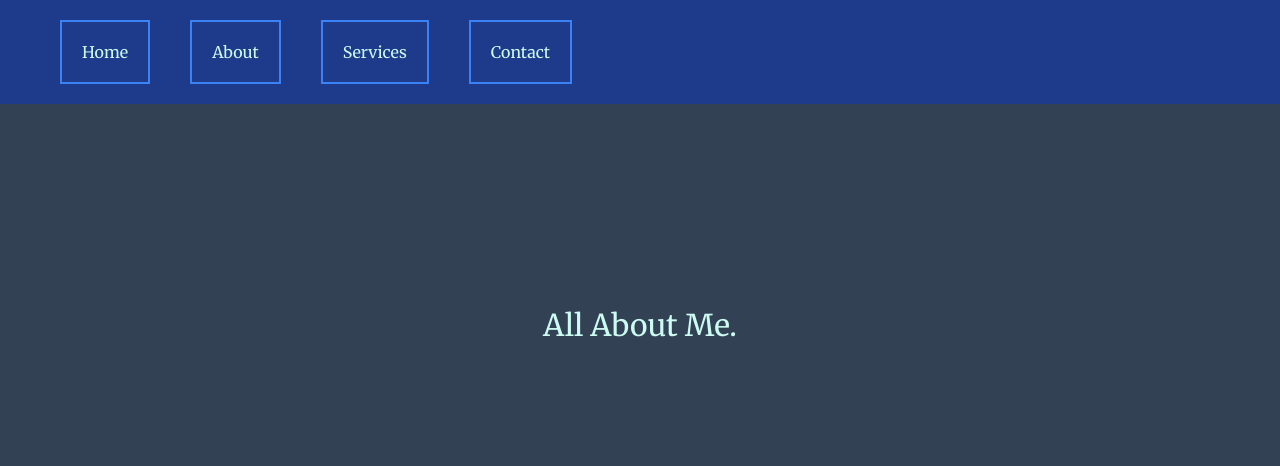
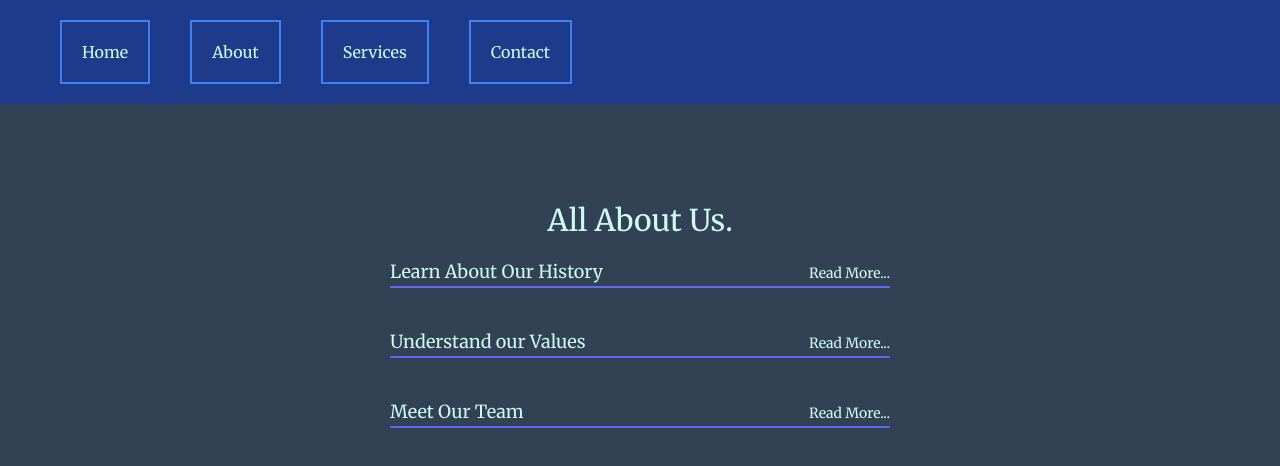
Before and after one commit to ybot1122/playground, a Next.js app in the folder app-route-tutorial/: page /about in a window 1280 px wide. Shown: the top 466 px of the page. Built offline with nearby package versions, Linux system fonts and the light colour scheme.

Commit message:
dynamic routes:

```diff
--- /dev/null
+++ b/app-route-tutorial/src/app/about/[articleId]/page.tsx
@@ -0,0 +1,10 @@
+import Container from "@/components/Container";
+
+export default async function Page({
+  params,
+}: {
+  params: Promise<{ articleId: string }>;
+}) {
+  const articleId = (await params).articleId;
+  return <Container>My Post: {articleId}</Container>;
+}
--- a/app-route-tutorial/src/app/about/page.tsx
+++ b/app-route-tutorial/src/app/about/page.tsx
@@ -1,10 +1,23 @@
+import BlogRow from "@/components/BlogRow";
 import Container from "@/components/Container";
 
 export default function About() {
   return (
     <main className="">
       <Container>
-        <p>All About Me.</p>
+        <p>All About Us.</p>
+
+        <BlogRow
+          articleTitle="Learn About Our History"
+          articleId="history-123"
+        />
+
+        <BlogRow
+          articleTitle="Understand our Values"
+          articleId="values-yadada-123"
+        />
+
+        <BlogRow articleTitle="Meet Our Team" articleId="meet-our-team" />
       </Container>
     </main>
   );
--- /dev/null
+++ b/app-route-tutorial/src/components/BlogRow.tsx
@@ -0,0 +1,20 @@
+import Link from "next/link";
+
+export default function ({
+  articleTitle,
+  articleId,
+}: {
+  articleTitle: string;
+  articleId: string;
+}) {
+  return (
+    <div className="flex text-lg w-[500px] my-5 border-b-2 border-indigo-500">
+      <div className="flex-grow">{articleTitle}</div>
+      <div>
+        <Link href={`/about/${articleId}`} className="text-sm">
+          Read More...
+        </Link>
+      </div>
+    </div>
+  );
+}
```
Also changed, not shown: 1 other file (tests, documents, lock files or other folders).
